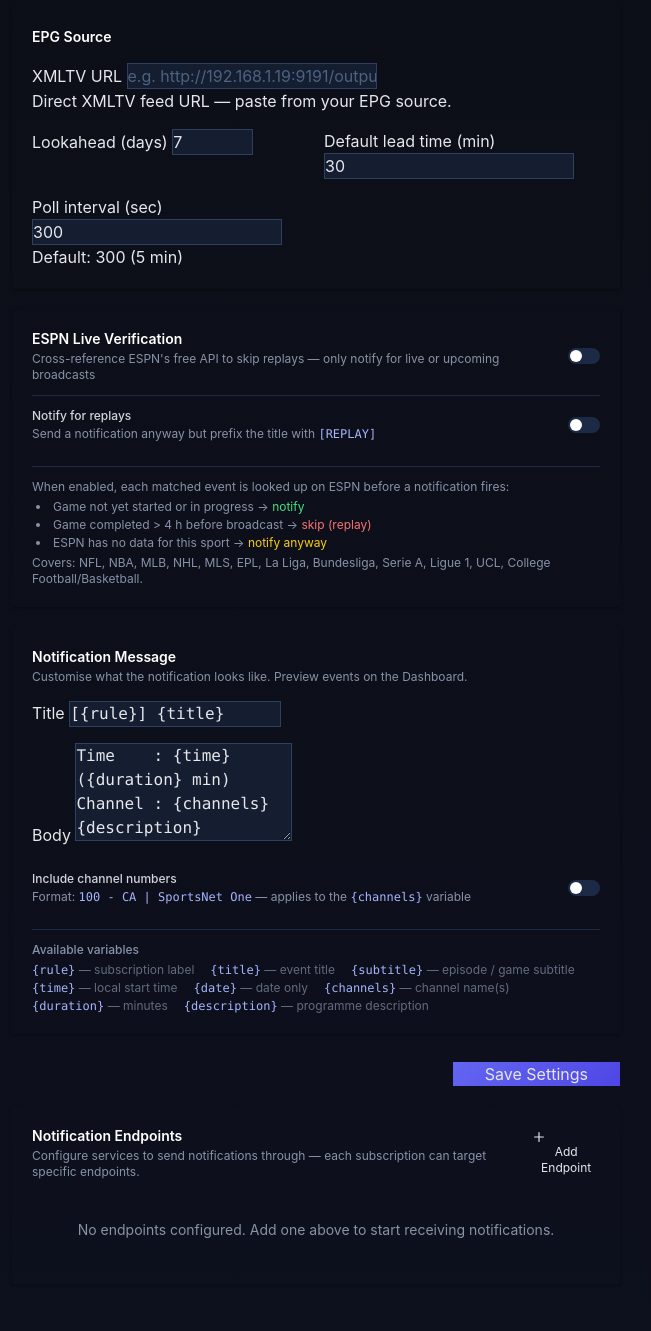
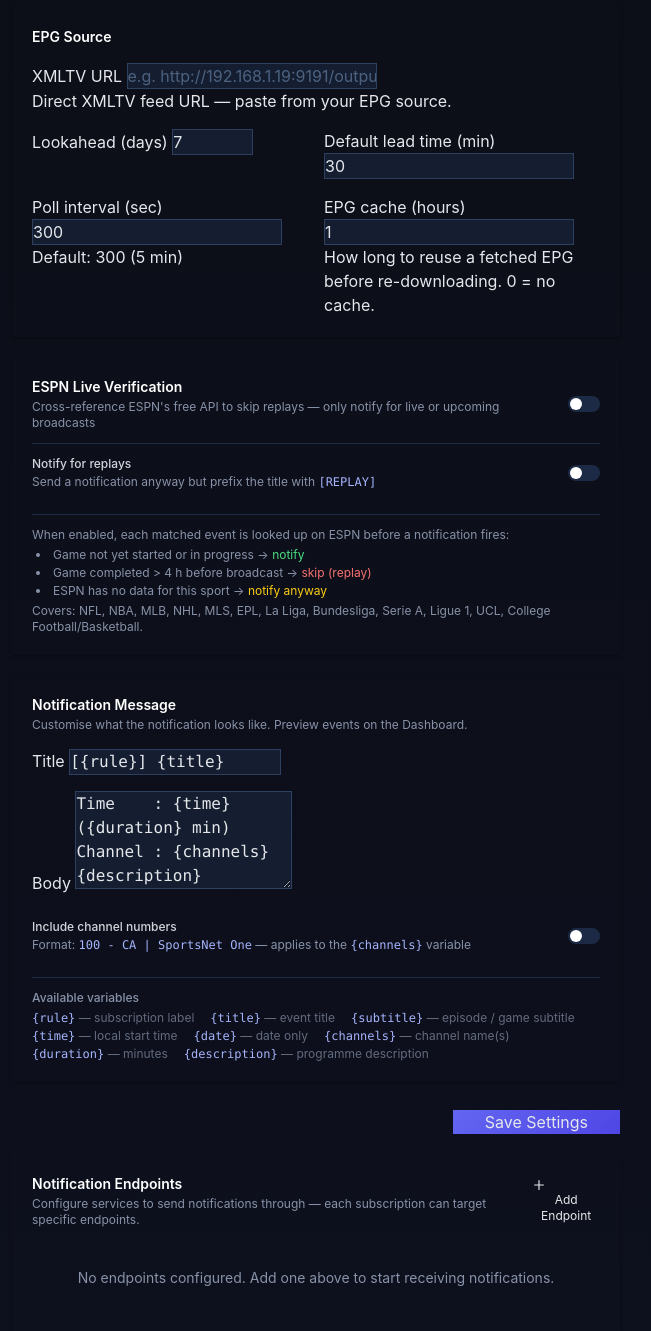
Before and after one commit to Deekerman/Alertle, a FastAPI app: page /settings in a window 1280 px wide. Shown: the part 180-1511 px from the top of the page, without its empty margins (20-671 px from the left). Run offline with FastAPI, Linux system fonts and the light colour scheme; some libraries are stand-ins or nearby versions.

Commit message:
Fix Rule pill wrapping, remove Refresh button, add configurable EPG cache
- matches.html: remove fixed w-32 on Rule column, add whitespace-nowrap to
  label pill so long subscription names stay on one line
- dashboard.html: remove the Refresh button (scan-status span stays for
  Scan Now feedback)
- server.py: EPG cache TTL now reads epg_cache_hours from config instead of
  the hardcoded 300 s constant
- settings.html: add EPG cache (hours) field to EPG Source section
- config.yaml: add epg_cache_hours: 1 default

https://claude.ai/code/session_01XuhxcauQKNuKofhxqfHPmm

```diff
--- a/config.yaml
+++ b/config.yaml
@@ -7,6 +7,9 @@ dispatcharr:
 
 # How often to poll when running in --daemon mode (seconds)
 poll_interval_seconds: 300
+
+# How long to cache the fetched EPG before re-downloading (hours). 0 = no cache.
+epg_cache_hours: 1
 
 # How many minutes before event start to send the notification
 # Can be overridden per subscription
--- a/server.py
+++ b/server.py
@@ -218,10 +218,9 @@ def _send_to_channels_legacy(title: str, body: str, channels: list[str], cfg: di
     return errors
 
 
-# ── EPG cache (5 min TTL) ──────────────────────────────────────────────────
+# ── EPG cache ─────────────────────────────────────────────────────────────
 
 _epg_cache: Optional[tuple[float, list[Programme]]] = None
-EPG_CACHE_TTL = 300
 
 
 def make_client(cfg: dict) -> DispatcharrClient:
@@ -232,7 +231,8 @@ def make_client(cfg: dict) -> DispatcharrClient:
 def get_programmes(cfg: dict) -> list[Programme]:
     global _epg_cache
     now = time.monotonic()
-    if _epg_cache and (now - _epg_cache[0]) < EPG_CACHE_TTL:
+    cache_ttl = cfg.get("epg_cache_hours", 1) * 3600
+    if _epg_cache and (now - _epg_cache[0]) < cache_ttl:
         return _epg_cache[1]
     d = cfg["dispatcharr"]
     client = make_client(cfg)
@@ -529,6 +529,10 @@ async def save_settings(request: Request):
         cfg["poll_interval_seconds"] = max(60, int(form.get("poll_interval_seconds", 300)))
     except ValueError:
         pass
+    try:
+        cfg["epg_cache_hours"] = max(0, float(form.get("epg_cache_hours", 1)))
+    except ValueError:
+        pass
     cfg["espn_verify"] = form.get("espn_verify") == "on"
     cfg["espn_notify_replays"] = form.get("espn_notify_replays") == "on"
 
--- a/templates/partials/matches.html
+++ b/templates/partials/matches.html
@@ -65,7 +65,7 @@
         <th class="px-5 py-3 text-left text-xs font-medium text-muted uppercase tracking-wider w-36">Time</th>
         <th class="px-5 py-3 text-left text-xs font-medium text-muted uppercase tracking-wider">Event</th>
         <th class="px-5 py-3 text-left text-xs font-medium text-muted uppercase tracking-wider">Channels</th>
-        <th class="px-5 py-3 text-left text-xs font-medium text-muted uppercase tracking-wider w-32">Rule</th>
+        <th class="px-5 py-3 text-left text-xs font-medium text-muted uppercase tracking-wider">Rule</th>
         <th class="px-5 py-3 text-right text-xs font-medium text-muted uppercase tracking-wider w-14">Dur</th>
         <th class="px-5 py-3 w-8"></th>
       </tr>
@@ -116,7 +116,7 @@
           </div>
         </td>
         <td class="px-5 py-4 align-top">
-          <span class="pill bg-indigo-500/15 text-indigo-300 border border-indigo-500/20">{{ g.subscription.label }}</span>
+          <span class="pill bg-indigo-500/15 text-indigo-300 border border-indigo-500/20 whitespace-nowrap">{{ g.subscription.label }}</span>
         </td>
         <td class="px-5 py-4 text-right align-top">
           <span class="text-xs text-muted">{{ dur }}m</span>
--- a/templates/settings.html
+++ b/templates/settings.html
@@ -36,6 +36,12 @@
           <input name="poll_interval_seconds" class="field" type="number" min="60"
                  value="{{ cfg.get('poll_interval_seconds', 300) }}" />
           <p class="form-hint">Default: 300 (5 min)</p>
+        </div>
+        <div>
+          <label class="form-label">EPG cache (hours)</label>
+          <input name="epg_cache_hours" class="field" type="number" min="0" step="0.5"
+                 value="{{ cfg.get('epg_cache_hours', 1) }}" />
+          <p class="form-hint">How long to reuse a fetched EPG before re-downloading. 0 = no cache.</p>
         </div>
       </div>
     </section>
```
Also changed, not shown: templates/dashboard.html (+0 -11 lines).
